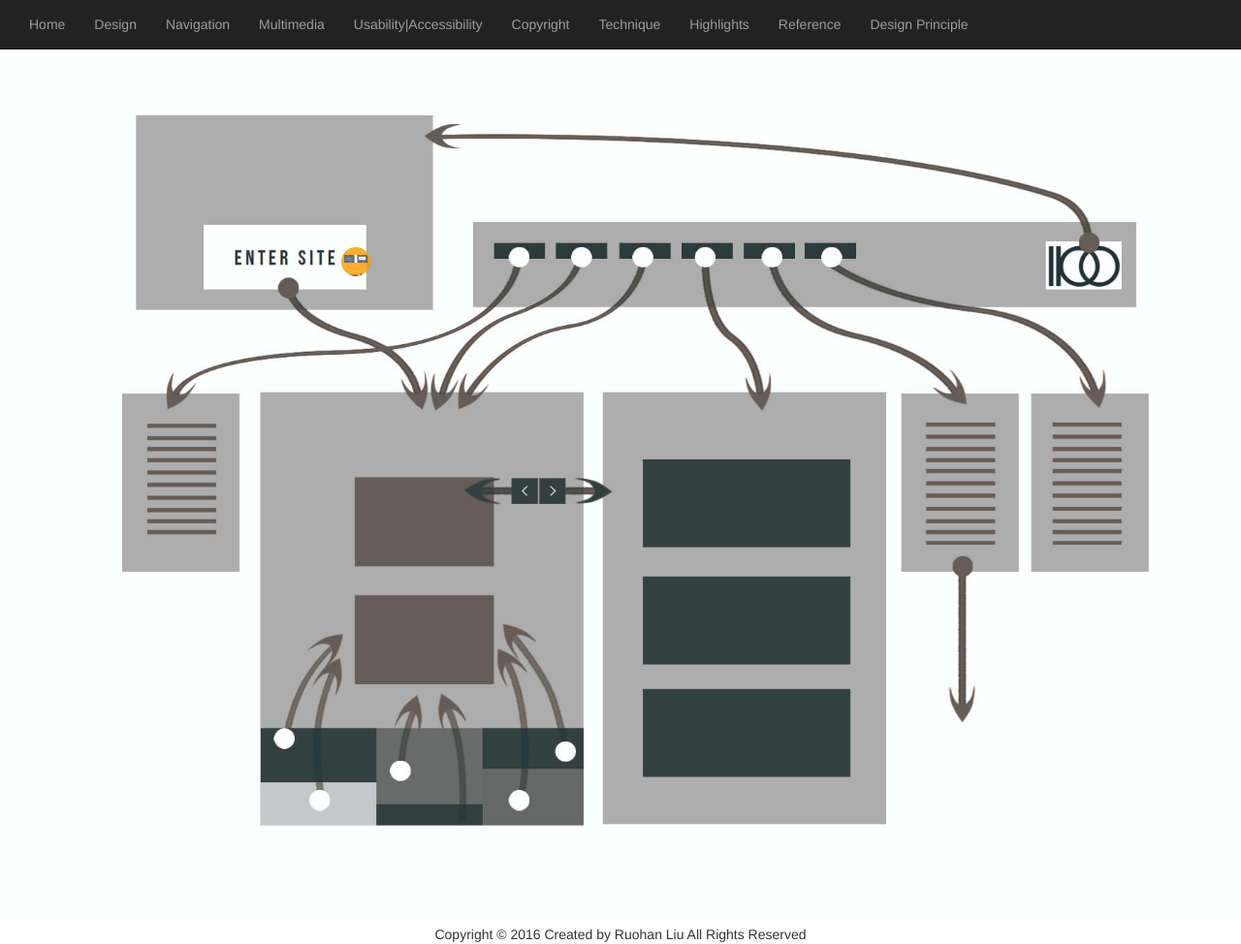
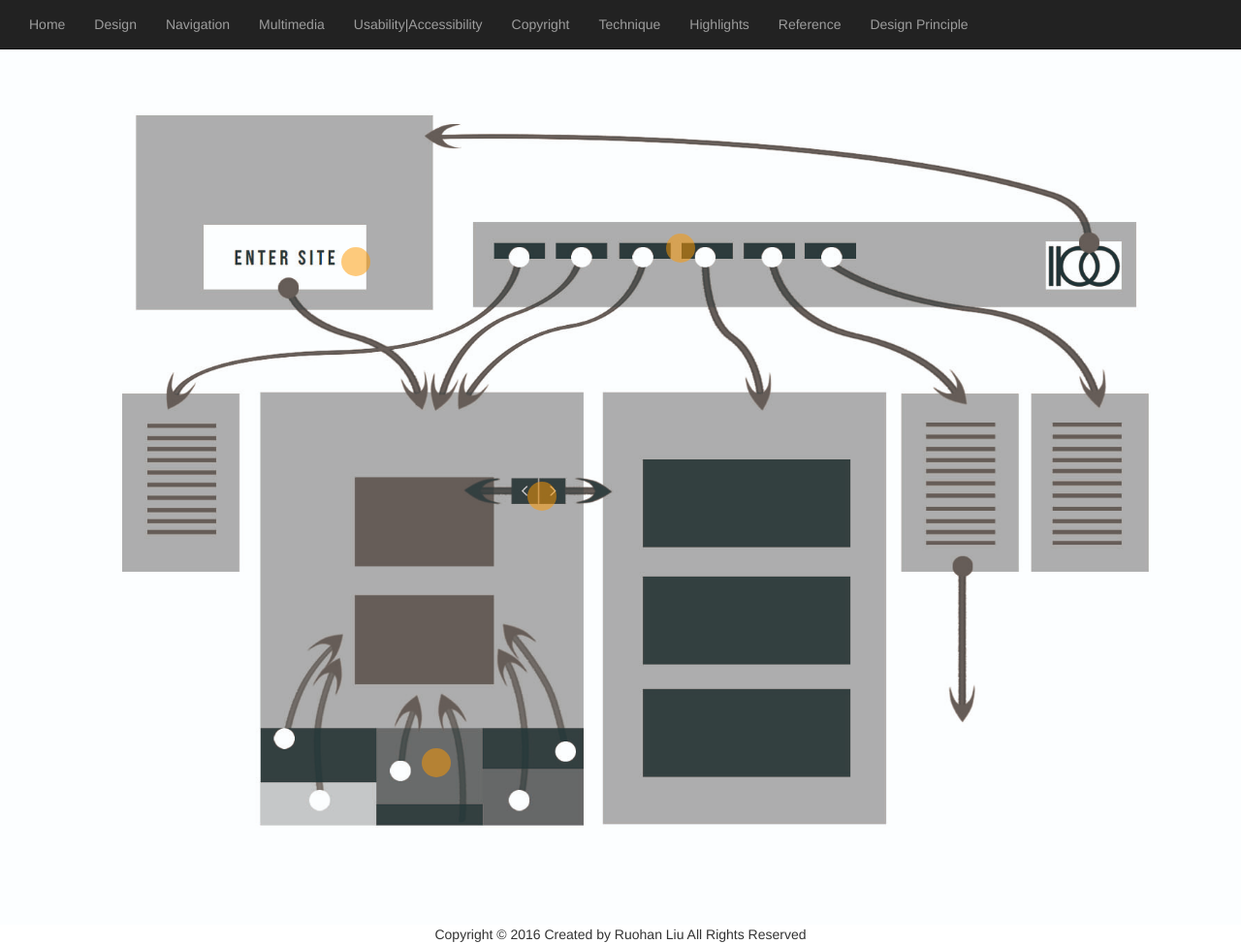
Before and after one commit to Supermikam/Critic, a PHP site: page /navigation.html in a window 1280 px wide. Shown: the whole page at 97% size. Run offline with PHP 8.4, Linux system fonts and the light colour scheme; some libraries are stand-ins or nearby versions.

Commit message:
finish navigation page

```diff
--- a/asset/nav.css
+++ b/asset/nav.css
@@ -22,6 +22,18 @@
     position: relative;
     width: 100%;
     z-index: 1; }
+@keyframes blink-animation {
+  0% {
+    opacity: 1.0; }
+  50% {
+    opacity: 0.4; }
+  100% {
+    opacity: 1.0; } }
+  main .blink {
+    animation-name: blink-animation;
+    animation-duration: 4s;
+    animation-iteration-count: infinite;
+    animation-timing-function: ease-in-out; }
   main .explain {
     position: absolute;
     z-index: 2;
@@ -30,17 +42,49 @@
     width: 30px;
     height: 30px;
     border-radius: 15px;
-    overflow: hidden; }
+    overflow: hidden;
+    transition: width 0.5s, height 0.5s, opacity 0.5s;
+    transition-timing-function: ease-in-out; }
   main .explain:hover {
-    opacity: 1.0; }
+    opacity: 1.0;
+    width: 500px;
+    height: 500px; }
   main #homepage-link {
     left: 27.5%;
     top: 23.5%; }
-  main .inner-content img {
+    main #homepage-link img {
+      margin-top: 10%;
+      margin-left: 10%;
+      margin-bottom: 5%;
+      width: 80%;
+      border: 20px white solid; }
+  main #navigation-link {
+    left: 53.7%;
+    top: 22%; }
+    main #navigation-link img {
       margin-top: 10%;
       margin-left: 10%;
       margin-bottom: 5%;
       width: 80%; }
+  main #image-link {
+    left: 34%;
+    top: 80%; }
+    main #image-link img {
+      margin-top: 10%;
+      margin-left: 10%;
+      margin-bottom: 5%;
+      width: 80%;
+      border: 20px solid white; }
+  main #arrow-link {
+    left: 42.5%;
+    top: 50%; }
+    main #arrow-link img {
+      margin-top: 10%;
+      margin-left: 20%;
+      margin-bottom: 5%;
+      width: 60%; }
+  main .inner-content {
+    display: none; }
     main .inner-content p {
       font-size: 24px;
       margin-left: 10%;
--- a/asset/nav.scss
+++ b/asset/nav.scss
@@ -12,6 +12,19 @@
     z-index: 1;
   }
 
+  @keyframes blink-animation{
+    0% {opacity: 1.0;}
+    50% {opacity: 0.4;}
+    100% {opacity: 1.0;}
+  }
+
+  .blink{
+    animation-name: blink-animation;
+    animation-duration: 4s;
+    animation-iteration-count: infinite;
+    animation-timing-function: ease-in-out;
+  }
+
   .explain{
     position: absolute;
     z-index: 2;
@@ -21,24 +34,66 @@
     height: 30px;
     border-radius: 15px;
     overflow: hidden;
+    transition: width 0.5s, height 0.5s, opacity 0.5s;
+    transition-timing-function: ease-in-out;
   }
 
   .explain:hover{
     opacity: 1.0;
+    width: 500px;
+    height: 500px;
   }
 
   #homepage-link{
     left: 27.5%;
     top: 23.5%;
+    img{
+      margin-top: 10%;
+      margin-left: 10%;
+      margin-bottom: 5%;
+      width: 80%;
+      border: 20px white solid;
+    }
   }
 
-  .inner-content{
+   #navigation-link{
+    left: 53.7%;
+    top: 22%;
     img{
       margin-top: 10%;
       margin-left: 10%;
       margin-bottom: 5%;
       width: 80%;
     }
+  }
+
+  #image-link{
+    left: 34%;
+    top: 80%;
+    img{
+      margin-top: 10%;
+      margin-left: 10%;
+      margin-bottom: 5%;
+      width: 80%;
+      border: 20px solid white;
+    }
+  }
+
+  #arrow-link{
+    left: 42.5%;
+    top: 50%;
+    img{
+      margin-top: 10%;
+      margin-left: 20%;
+      margin-bottom: 5%;
+      width: 60%;
+    }
+  }
+
+
+
+  .inner-content{
+    display: none;
 
     p{
       font-size: 24px;
@@ -46,7 +101,9 @@
       margin-right: 10%;
       text-align: justify;
     }
+
   }
 
 
+
 }
--- a/navigation.html
+++ b/navigation.html
@@ -35,7 +35,7 @@
     <main>
       <div>
         <img id="display" src="image/nav.jpg">
-        <div id="homepage-link" class="explain">
+        <div id="homepage-link" class="explain blink">
           <div class="inner-content">
             <img src="image/nav_01.jpg" alt="Navigation Example 1">
             <p>The link to the project page on the initial page is trasparent at the beginning.
@@ -45,7 +45,32 @@
           </div>
         </div>
 
+        <div id="navigation-link" class="explain blink">
+          <div class="inner-content">
+            <img src="image/nav_02.jpg" alt="Navigation Example 2">
+            <p>The Navigation button when hovered would get a underline and change its color to dark grey.
+              It maintains this state when the corresponding page is being displayed.
+            </p>
+          </div>
+        </div>
 
+        <div id="image-link" class="explain blink">
+          <div class="inner-content">
+            <img src="image/nav_03.jpg" alt="Navigation Example 2">
+            <p>When project review image is hovered, the picture enlarges and gets covered by a grey shade.
+               The project name appears and a "view" text indicates it is a link to the project detail.
+            </p>
+          </div>
+        </div>
+
+        <div id="arrow-link" class="explain blink">
+          <div class="inner-content">
+            <img src="image/nav_04.jpg" alt="Navigation Example 2">
+            <p>When project detail unfolds, two button appears on the right side of the page when there is enough space.
+                The botton change its background to light grey to indicate it is a link.
+            </p>
+          </div>
+        </div>
 
       </div>
     </main>
--- a/script/nav.js
+++ b/script/nav.js
@@ -1,16 +1,11 @@
 /* global $ */
 function main(){
-  $('#homepage-link').mouseleave(function(){
-    console.log("focusout event triggered")
-    $(this).animate({width:30, height:30},200)
-  });
-
-  $('#homepage-link').click(function(){
-  console.log("in expandDiv function")
-  $(this).animate(
-    { width: 500, height: 500}, 200
-    )
-  })
+  $('inner-content').hide();
+  $('.explain').hover(function(){
+  $(this).children('.inner-content').delay(500).show(200);
+  $(this).toggleClass('blink');},
+  function(){$(this).children('.inner-content').delay(500).hide(200);
+  $(this).toggleClass('blink');})
 }
 
 $(document).ready(main());
```
Also changed, not shown: 1 other file. Lines whose indentation alone changed are shown as unchanged.
